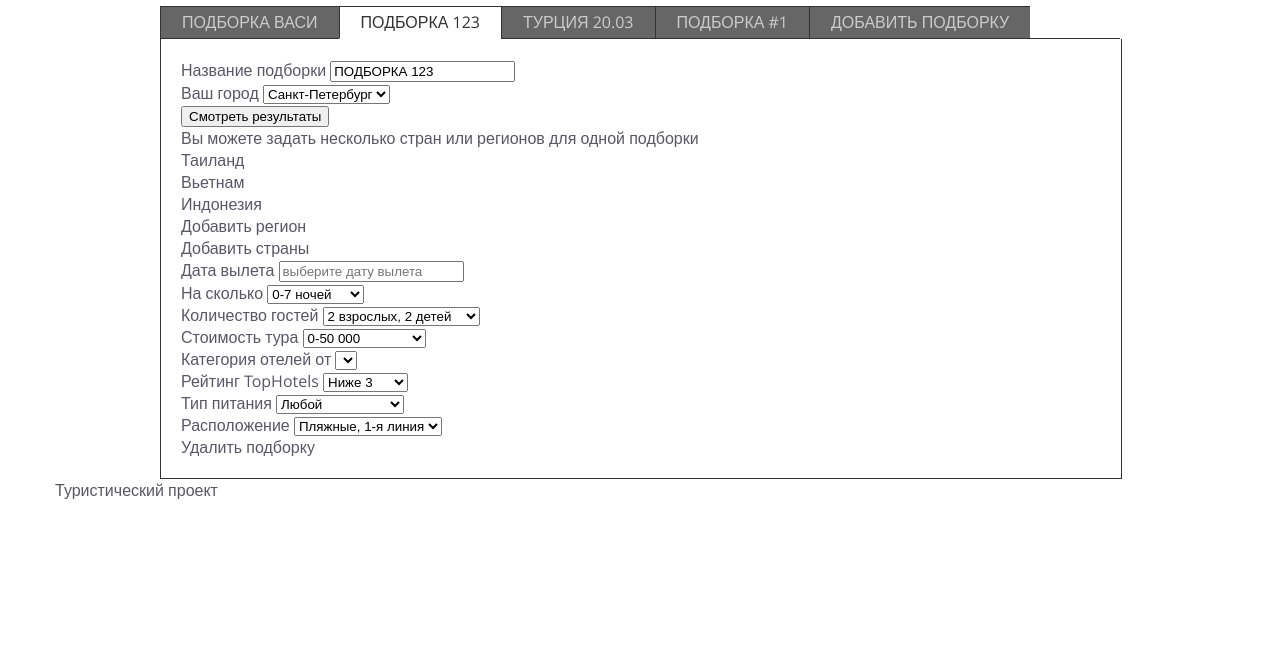
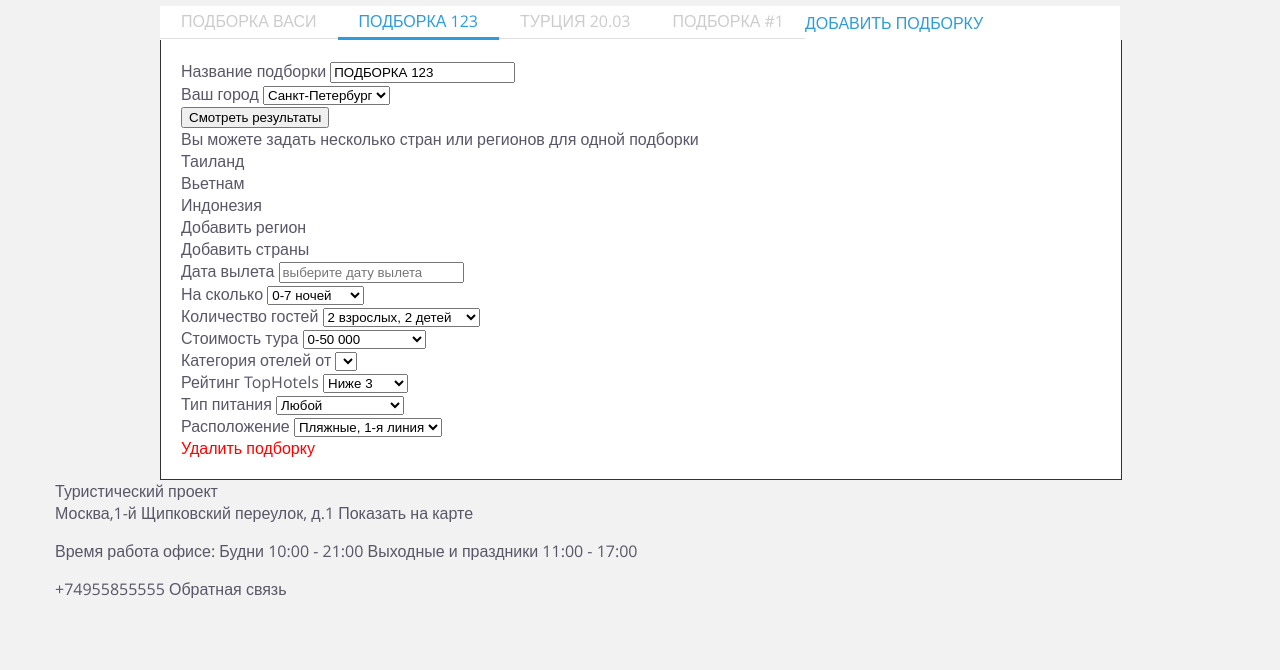
Before and after one commit to lukinasargy/turcentr, a plain HTML site: page index.html in a window 1280 px wide. Shown: the part 130-800 px from the top of the page. Drawn offline with Linux system fonts and the light colour scheme.

Commit message:
Update 2018-06-13T20:38:14.656Z

```diff
--- a/css/style.css
+++ b/css/style.css
@@ -3,14 +3,20 @@ body {
   margin: 0;
   font-family: "OpenSans", sans-serif;
   font-weight: 300;
-  color: #595767; }
+  color: #595767;
+  background-color: #f2f2f2; }
 
 h2 {
   margin: 0; }
 
+.title {
+  width: 960px;
+  margin: auto; }
+
 .container {
   width: 960px;
-  margin: auto; }
+  margin: auto;
+  background-color: #fff; }
 
 @font-face {
   font-family: "OpenSans";
@@ -116,13 +122,13 @@ h2 {
       transform: rotate3d(0, 0, 1, -45deg); }
 
 ul.tabs {
+  display: inline-block;
   margin: 0;
   padding: 0;
   float: left;
   list-style: none;
   height: 32px;
-  border-bottom: 1px solid #333;
-  width: 100%; }
+  border-bottom: 1px solid #e0e0e0; }
 
 ul.tabs li {
   float: left;
@@ -131,10 +137,7 @@ ul.tabs li {
   padding: 0px 21px;
   height: 31px;
   line-height: 31px;
-  border-top: 1px solid #333;
-  border-left: 1px solid #333;
-  border-bottom: 1px solid #333;
-  background-color: #666;
+  background-color: #fff;
   color: #ccc;
   overflow: hidden;
   position: relative; }
@@ -148,8 +151,8 @@ ul.tabs li:hover {
 
 ul.tabs li.active {
   background-color: #fff;
-  color: #333;
-  border-bottom: 1px solid #fff;
+  color: #2d9cdb;
+  border-bottom: 3px solid #2d9cdb;
   display: block; }
 
 .tab_container {
@@ -164,6 +167,13 @@ ul.tabs li.active {
 .tab_content {
   padding: 20px;
   display: none; }
+
+.tab-delete {
+  color: red; }
+
+.tab-add {
+  color: #2d9cdb;
+  line-height: 34px; }
 
 .tab_drawer_heading {
   display: none; }
--- a/index.html
+++ b/index.html
@@ -34,15 +34,17 @@
         </div>
     </header>
     <main class="main">
+        <div class="title">
+            <h1>Настройки интересов</h1>
+        </div>
         <div class="container">
-            <h1>Настройки интересов</h1>
             <ul class="tabs">
                 <li rel="tab1">ПОДБОРКА ВАСИ</li>
                 <li rel="tab2" class="active">ПОДБОРКА 123</li>
                 <li rel="tab3">ТУРЦИЯ 20.03</li>
                 <li rel="tab4">ПОДБОРКА #1</li>
-                <li class="tab-add"><a href="#" >ДОБАВИТЬ ПОДБОРКУ</a></li>
             </ul>
+            <a href="#" class="tab-add">ДОБАВИТЬ ПОДБОРКУ</a>
             <div class="tab_container">
                 <!-- <h3 class="d_active tab_drawer_heading" rel="tab1">Tab 1</h3> -->
                 <div id="tab1" class="tab_content">
@@ -159,9 +161,19 @@
         <div class="footer__inner">
             <div class="footer__title">Туристический проект</div>
             <div class="contacts">
-                <div class="contacts__item"></div>
-                <div class="contacts__item"></div>
-                <div class="contacts__item"></div>
+                <div class="contacts__item">
+                    <span>Москва,1-й Щипковский переулок, д.1</span>
+                    <a href="#">Показать на карте</a>
+                </div>
+                <div class="contacts__item">
+                    <p>Время работа офисе:
+                       Будни 10:00 - 21:00
+                        Выходные и праздники 11:00 - 17:00</p>
+                </div>
+                <div class="contacts__item">
+                    <a href="tel:+74955855555">+74955855555</a>
+                    <a href="#">Обратная связь</a>
+                </div>
                 <div class="contacts__item"></div>
             </div>
         </div>
```
Also changed, not shown: css/style.min.css, img/sprite-008529168206066262.png (renamed from img/sprite-09451945297943511.png), js/script.min.js, 1 other file.
